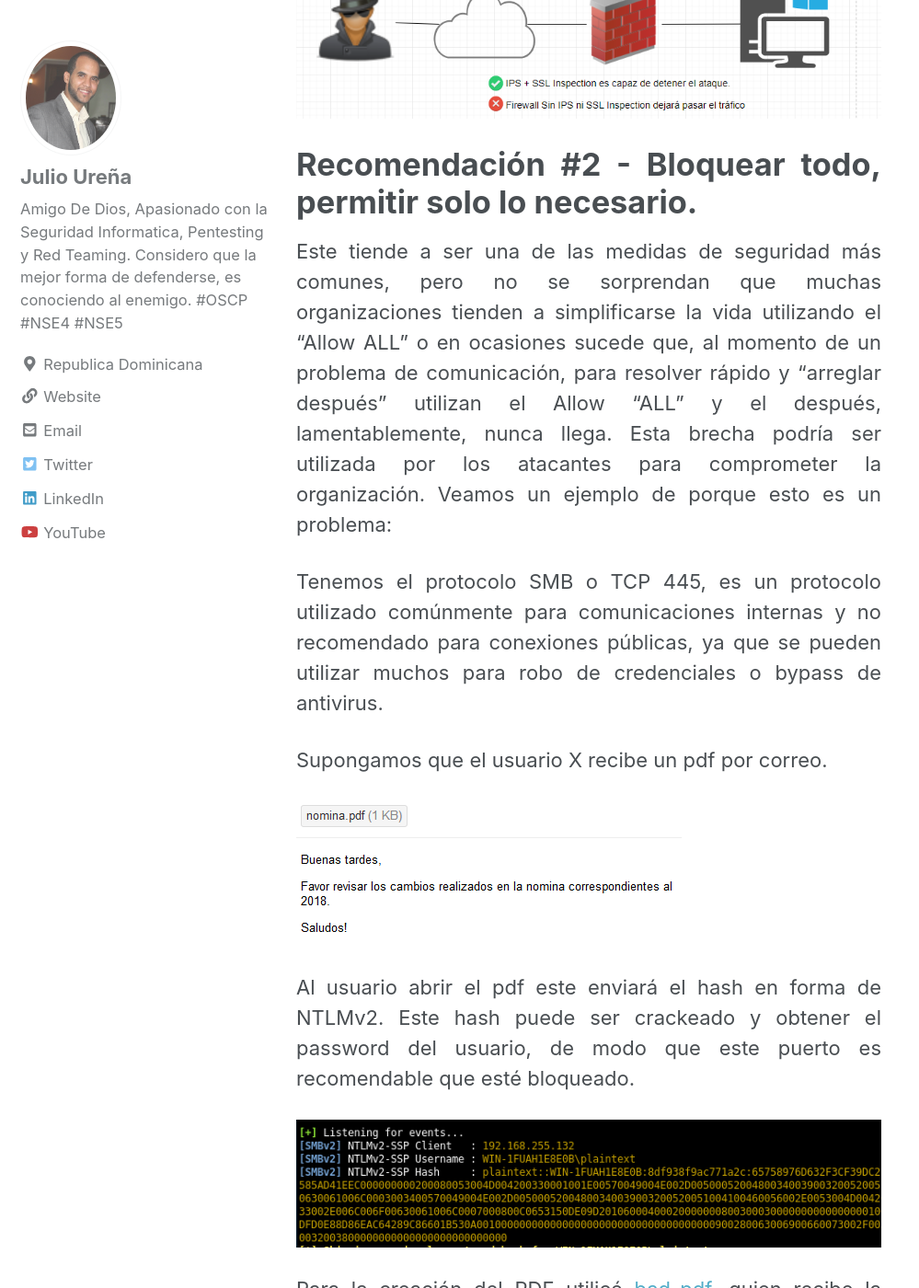
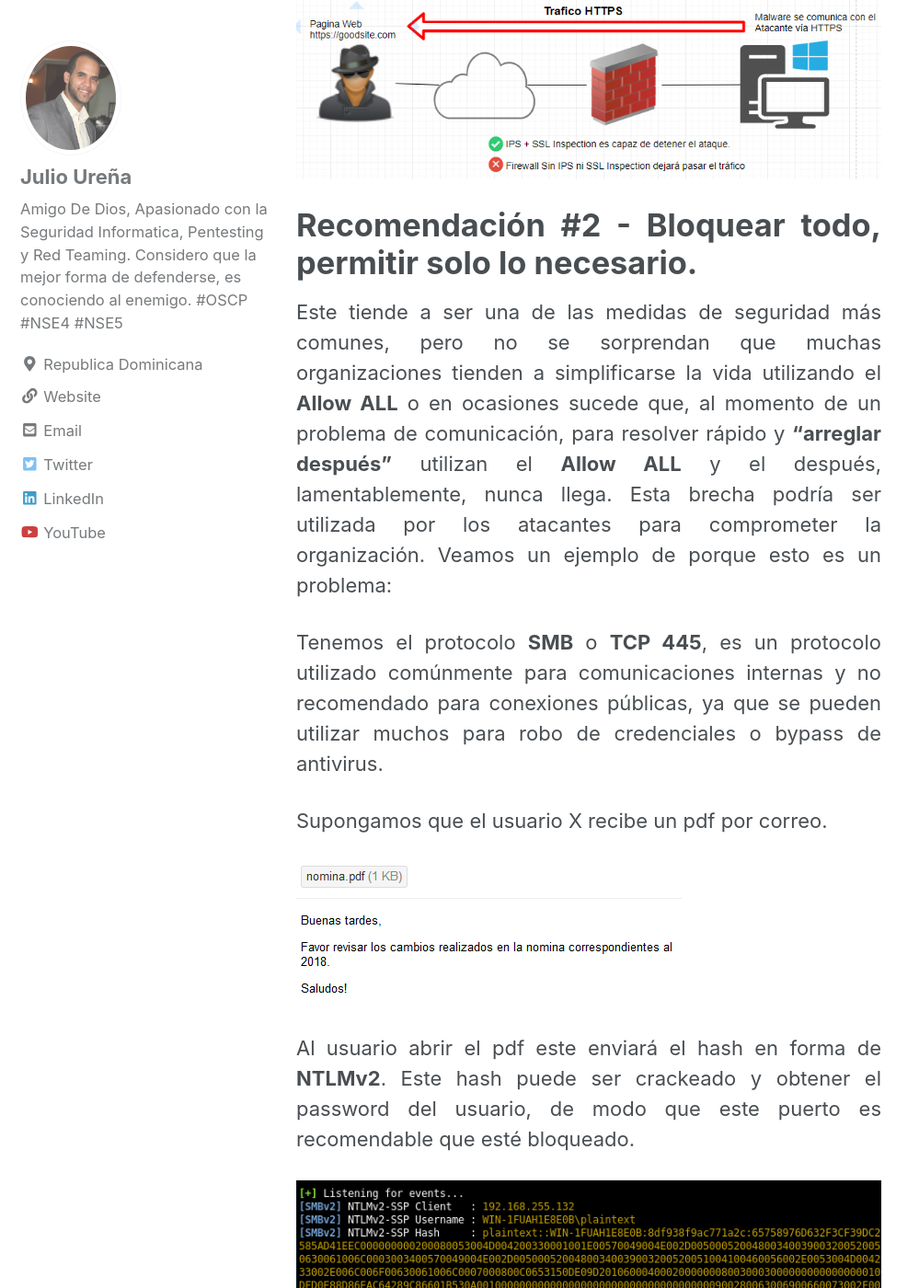
Before and after one commit to juliourena/juliourena.github.io, a Jekyll site: the page built from _posts/2018-6-26-Buenas-Practicas-Para-Firewalls-NGFW.md, in a window 1280 px wide and 1400 px high, scrolled down 2795 px. Shown: the whole window at 92% size, without its empty margins (0-999 px from the left). Built offline with Jekyll 4.4.1, drawn with Linux system fonts in a browser that asks for light colours; nearby versions of some CDN libraries; part of the change alters nothing that is shown; some of the changed text lies outside the part shown.

Commit message:
Modified - Post

```diff
--- a/_posts/2018-6-26-Buenas-Practicas-Para-Firewalls-NGFW.md
+++ b/_posts/2018-6-26-Buenas-Practicas-Para-Firewalls-NGFW.md
@@ -11,7 +11,7 @@ Cuando hablamos de Hacking y Bypass de Firewalls difícilmente nos referiremos a
 
 Para entender cómo hacerle Bypass al Firewall hagamos un poco de teoría y discutamos sobre **Bind TCP** y **Reverse TCP**, estos son dos de las formas que utilizamos para establecer la comunicación entre el equipo afectado y la máquina del atacante, no obstante, no son las únicas formas de hacerlo.
 
-Al utilizar **Bind TCP** el atacante se conecta al equipo de la víctima. El malware está diseñado para abrir un puerto en la máquina afectada, y este puerto es utilizado por el atacante para comunicarse con ese equipo.
+Al utilizar **Bind TCP** el atacante se conecta al equipo de la víctima. El malware está diseñado para abrir un puerto en la máquina afectada, y este puerto es utilizado por el atacante para comunicarse con ese equipo. Los Firewalls/NGFW bloquearán estos ataques, porque el puerto es abierto en el equipo afectado no en el Firewall.
 
 ![Bind_TCP](/assets/images/bind_tcp.png)
 
@@ -31,19 +31,19 @@ Sin las funcionalidades de IPS/IDS lamentablemente estamos expuestos a cualquier
 
 # Recomendación #2 - Bloquear todo, permitir solo lo necesario.
 
-Este tiende a ser una de las medidas de seguridad más comunes, pero no se sorprendan que muchas organizaciones tienden a simplificarse la vida utilizando el “Allow ALL" o en ocasiones sucede que, al momento de un problema de comunicación, para resolver rápido y “arreglar después" utilizan el Allow "ALL" y el después, lamentablemente, nunca llega. Esta brecha podría ser utilizada por los atacantes para comprometer la organización. Veamos un ejemplo de porque esto es un problema:
+Este tiende a ser una de las medidas de seguridad más comunes, pero no se sorprendan que muchas organizaciones tienden a simplificarse la vida utilizando el **Allow ALL** o en ocasiones sucede que, al momento de un problema de comunicación, para resolver rápido y **"arreglar después"** utilizan el **Allow ALL** y el después, lamentablemente, nunca llega. Esta brecha podría ser utilizada por los atacantes para comprometer la organización. Veamos un ejemplo de porque esto es un problema:
 
-Tenemos el protocolo SMB o TCP 445, es un protocolo utilizado comúnmente para comunicaciones internas y no recomendado para conexiones públicas, ya que se pueden utilizar muchos para robo de credenciales o bypass de antivirus.
+Tenemos el protocolo **SMB** o **TCP 445**, es un protocolo utilizado comúnmente para comunicaciones internas y no recomendado para conexiones públicas, ya que se pueden utilizar muchos para robo de credenciales o bypass de antivirus.
 
 Supongamos que el usuario X recibe un pdf por correo.
 
 ![phishing](/assets/images/email_phishing.png)
 
-Al usuario abrir el pdf este enviará el hash en forma de NTLMv2. Este hash puede ser crackeado y obtener el password del usuario, de modo que este puerto es recomendable que esté bloqueado.
+Al usuario abrir el pdf este enviará el hash en forma de **NTLMv2**. Este hash puede ser crackeado y obtener el password del usuario, de modo que este puerto es recomendable que esté bloqueado.
 
 ![NTLMv2-hash](/assets/images/NTLMv2-hash.png)
 
-Para la creación del PDF utilicé [bad-pdf](https://github.com/deepzec/Bad-Pdf), quien recibe la respuesta es la aplicación [Responder](https://github.com/SpiderLabs/Responder) y el password puede ser crackeado utilizando John The Ripper (Instalado en Kali por defecto).
+Para la creación del PDF utilicé [bad-pdf](https://github.com/deepzec/Bad-Pdf), para recibir el hash la aplicación [Responder](https://github.com/SpiderLabs/Responder) y el password puede ser crackeado utilizando John The Ripper (Instalado en Kali por defecto).
 
 # Recomendación #3 - Bloquear sitios desconocidos.
 
@@ -51,7 +51,7 @@ Algunas soluciones de NGFW permiten hacer filtrado web, y siempre encontraremos
 
 Regularmente nos encontraremos que un atacante querrá hacer ingeniería social a la empresa, si el atacante no cuenta con un sitio web categorizado, tendrá que comprar un sitio nuevo sin categorización para crear su campaña de phishing, si nos mantenemos bloqueando los sitios desconocidos podríamos evitar estas campañas de phishing.
 
-El concepto detrás de esto es algo parecido al proyecto de [WhatsApp-Protector](https://github.com/juliourena/WhatsApp-Protector) que realicé, para más información seguir el [enlace](https://github.com/juliourena/WhatsApp-Protector)
+El concepto detrás de esto es algo parecido al proyecto de [WhatsApp-Protector](https://github.com/juliourena/WhatsApp-Protector) que realicé, para más información seguir el enlace.
 
 # Recomendación #4 - Habilitar SSL Inspection en todos los puertos permitidos.
 
@@ -59,7 +59,7 @@ Algunos NGFW por defecto solo hacen inspección SSL a comunicaciones que utiliza
 
 Un atacante podría utilizar el link https://myhackersite.com:80 y este tráfico no sería inspeccionado por consecuencia un atacante podría hacer Bypass a cualquier IPS/IDS. Si permites otros puertos que no sean SSL aun así deberías inspeccionar esos puertos.
 
-**Nota**: Los IPS/IDS comúnmente utilizan firmas digitales para identificar patrones en el tráfico, es posible que, aunque tengan estos habilitados algún tipo de Malware desconocido pueda pasar por la red sin ser detectado por el IPS/IDS, es por esta razón que deben ser considerados otros controles como protección a los equipos, para incrementar la seguridad.
+**Nota**: Los IPS/IDS comúnmente utilizan firmas digitales para identificar patrones en el tráfico, es posible que, aunque tengan estos habilitados algún tipo de Malware desconocido pueda pasar por la red sin ser detectado por el IPS/IDS, es por esta razón que deben ser considerados otros controles como protección a los equipos, para incrementar la seguridad. **Un NGFW no lo es todo**.
 
 Espero que les sea útil, cualquier duda o sugerencia no duden en escribir.
 
```
